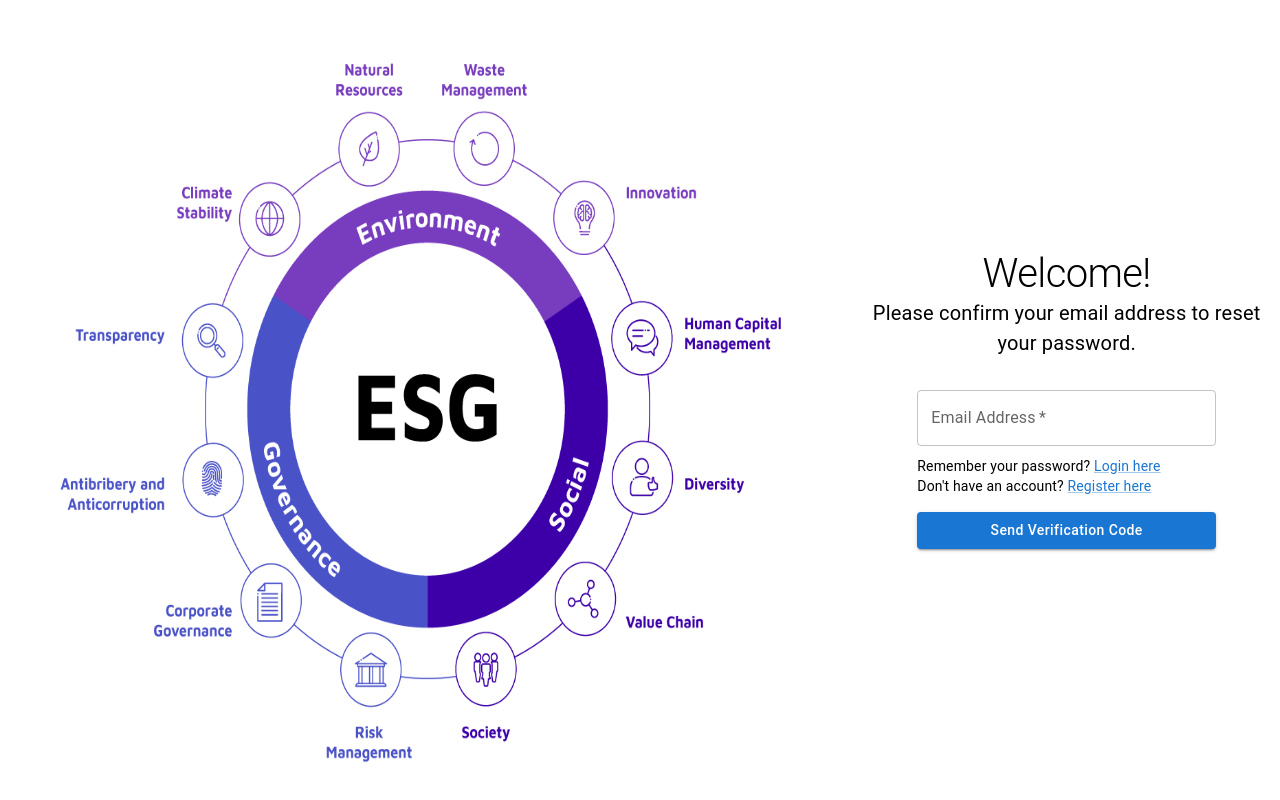
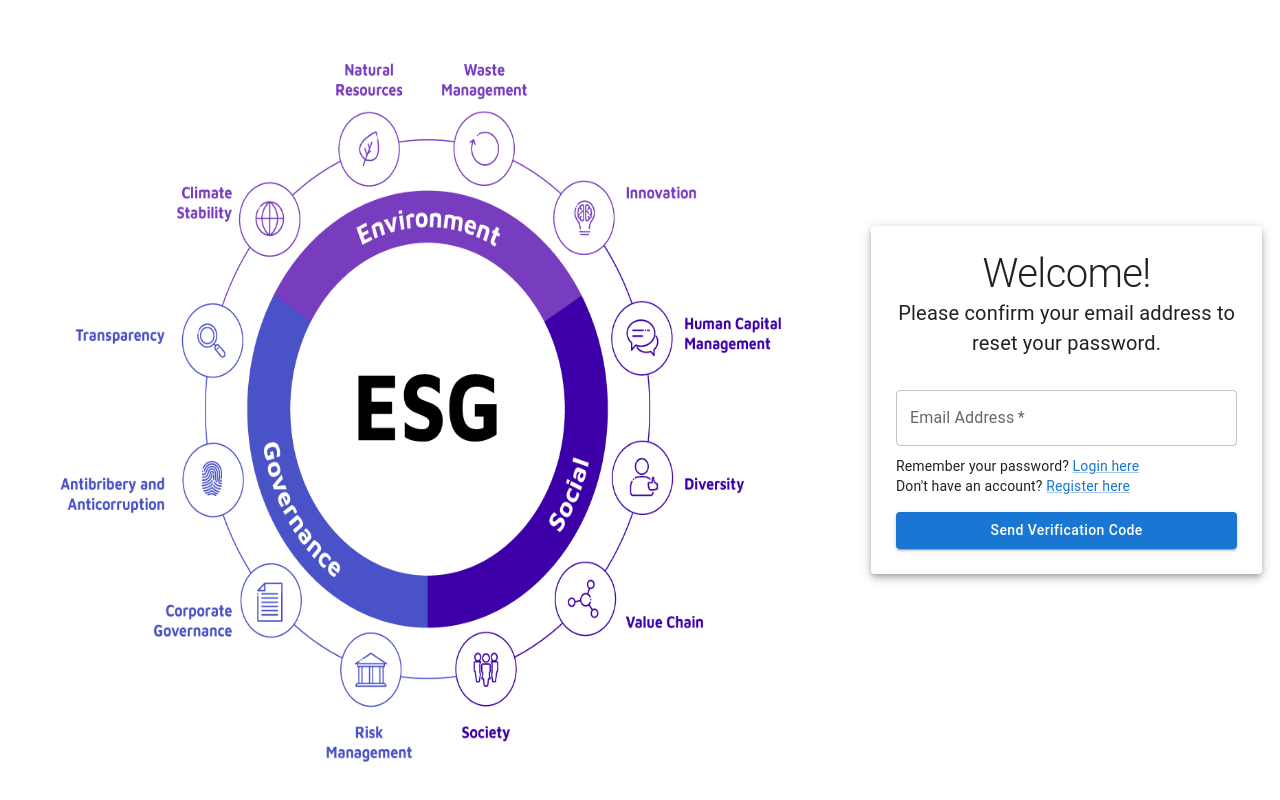
Before and after one commit to COMP9900-24T1-Nullbody/frontend, a React (Create React App) app: page /reset in a window 1280 px wide. Built offline with nearby package versions, Linux system fonts and the light colour scheme.

Commit message:
把reset,login,register的边框和元素都调整完毕，但是login的图标太短，回头再说

```diff
--- a/src/pages/Login.jsx
+++ b/src/pages/Login.jsx
@@ -201,7 +201,7 @@ function Login() {
           width: '100%', // Ensures it occupies all available space when the cover image is hidden
         }}
       >
-        <Paper elevation={3} sx={{ padding: 2, width: '80%', maxWidth: 400 }}>
+        <Paper elevation={3} sx={{ padding: "25px", width: '100%', maxWidth: 400 }}>
           <Box
             sx={{
               display: 'flex',
--- a/src/pages/PasswordReset.jsx
+++ b/src/pages/PasswordReset.jsx
@@ -10,7 +10,8 @@ import {
   DialogContent,
   DialogActions,
   CircularProgress,
-  Link
+  Link,
+  Paper // 添加 Paper 组件
 } from "@mui/material";
 import { MuiOtpInput } from "mui-one-time-password-input";
 
@@ -169,6 +170,7 @@ function PasswordReset() {
           flexDirection: "column"
         }}
       >
+        <Paper elevation={5} sx={{ padding: "25px", width: "80%" }}>
           <Grid item id="form-title" marginBottom={4}>
             <Box sx={{ textAlign: "center" }}>
               <Typography variant="h1" sx={{ fontSize: "2.5rem" }}>
@@ -185,7 +187,7 @@ function PasswordReset() {
             container
             rowSpacing={2}
             id="form-inputs"
-          sx={{ display: "flex", justifyContent: "center", width: "70%" }}
+            sx={{ display: "flex", justifyContent: "center", width: "100%" }}
           >
             {/* Password Reset Form */}
             <Grid item xs={12}>
@@ -272,10 +274,13 @@ function PasswordReset() {
                   variant="contained"
                   sx={{ width: "100%" }}
                   onClick={handleOTPSubmit}
-              >Submit && Reset</Button>
+                >
+                  Submit && Reset
+                </Button>
               )}
             </Grid>
           </Grid>
+        </Paper>
       </Grid>
 
       {/* Dialog for displaying password reset result */}
--- a/src/pages/Register.jsx
+++ b/src/pages/Register.jsx
@@ -197,7 +197,7 @@ function Register() {
           width: '100%', // 确保在封面图片隐藏时此项占满所有可用空间
         }}
       >
-        <Paper sx={{ padding: "20px", width: "70%" }}>
+        <Paper elevation={3} sx={{ padding: "15px", width: '80%', maxWidth: 400 }}>
           <Grid item id="form-title" marginBottom={4}>
             <Box sx={{ textAlign: "center" }}>
               <Typography variant="h1" sx={{ fontSize: "2.5rem" }}>
```
Lines whose indentation alone changed are shown as unchanged.
